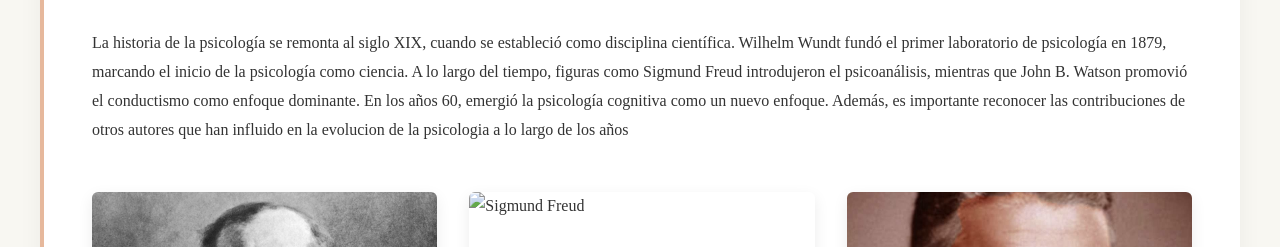
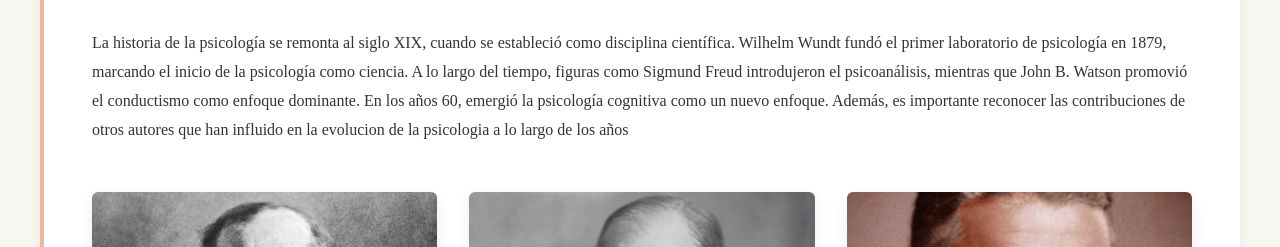
Before and after one commit to AndresCabrer221/psicologia, a plain HTML site: page historia.html in a window 1280 px wide. Shown: the part 681-928 px from the top of the page. Drawn offline with Linux system fonts and the light colour scheme.

Commit message:
Update historia.html

```diff
--- a/historia.html
+++ b/historia.html
@@ -38,7 +38,7 @@
                     </div>
                 </div>
                 <div class="card">
-                    <img src="freud.jpg" alt="Sigmund Freud">
+                    <img src="freud2.jpg" alt="Sigmund Freud">
                     <div class="card-content">
                         <h3>Sigmund Freud (1856-1939)</h3>
                         <p>Desarrolló el psicoanálisis y la teoría del inconsciente.</p>
```
